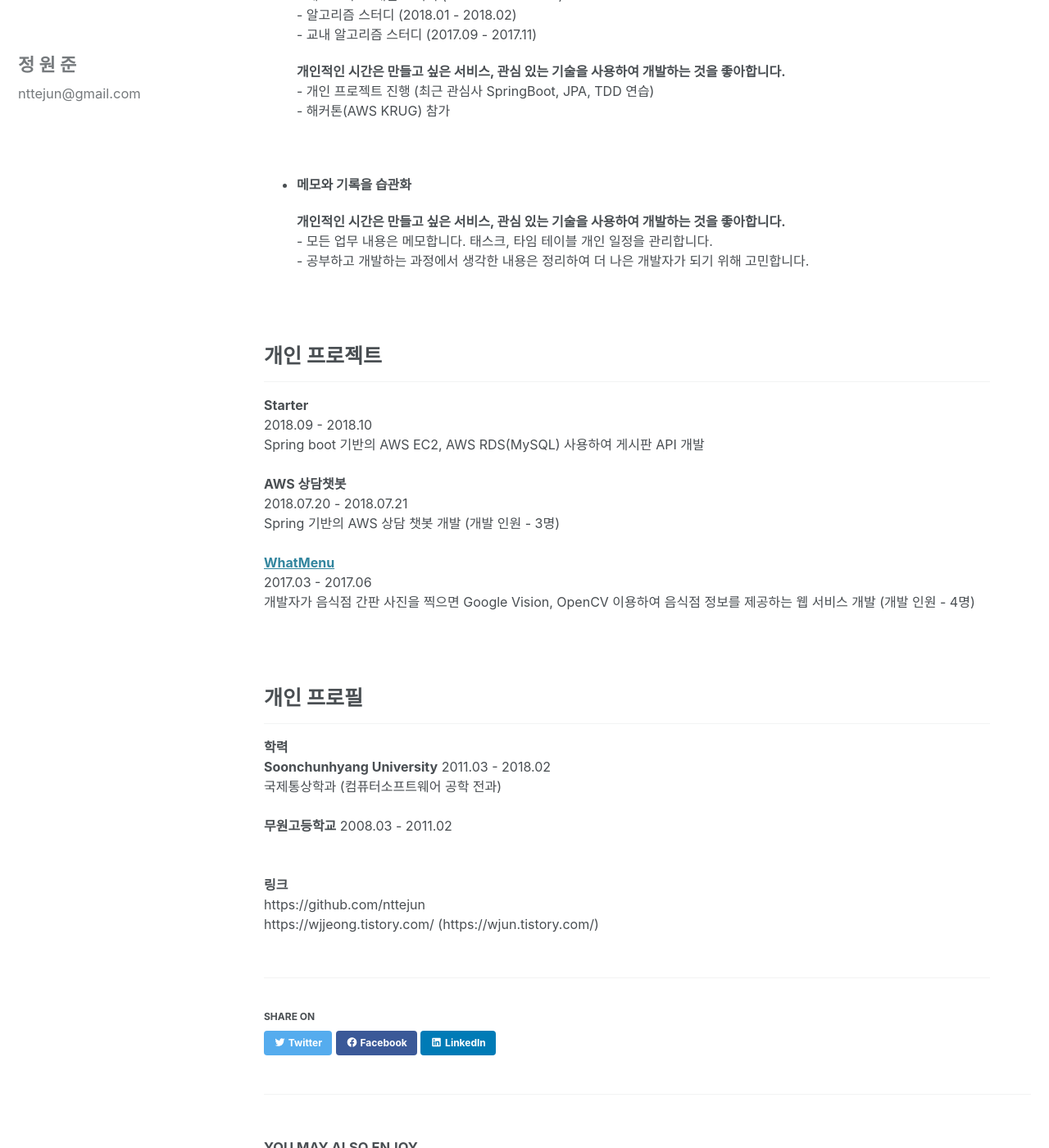
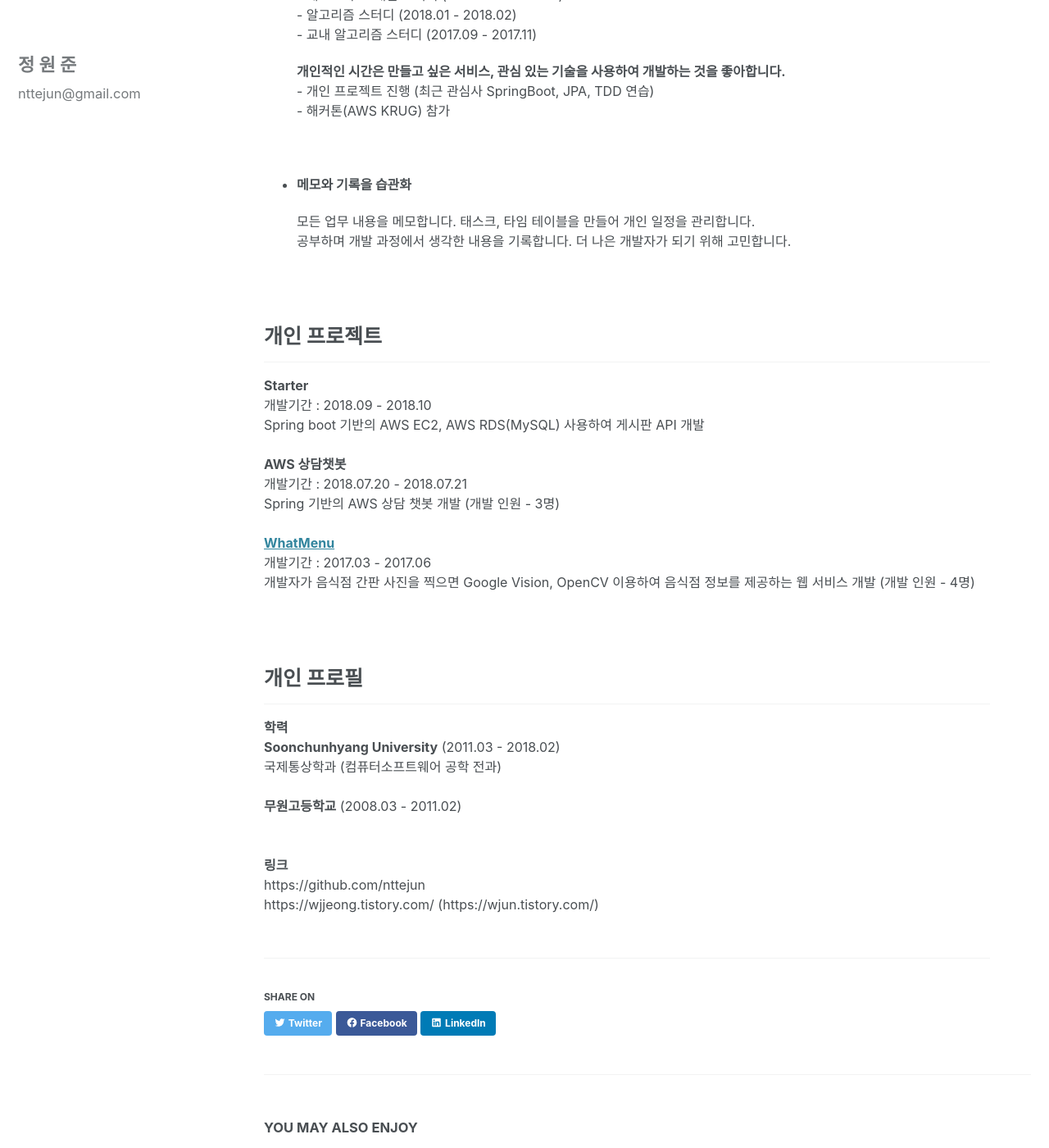
Before and after one commit to nttejun/nttejun.github.io, a Jekyll site: the page built from _posts/2019-04-28-portfolio.md, in a window 1280 px wide and 1400 px high, scrolled down 2825 px. Shown: the whole window at 82% size. Built offline with Jekyll 4.4.1, drawn with Linux system fonts in a browser that asks for light colours; cached includes are drawn as plain includes; nearby versions of some CDN libraries; some of the changed text lies outside the part shown.

Commit message:
Updated portfolio 20191003

```diff
--- a/_posts/2019-04-28-portfolio.md
+++ b/_posts/2019-04-28-portfolio.md
@@ -27,7 +27,7 @@ Software Engineer</h3>
     <p>
     <b>SpringBoot 기반 백엔드 유지보수</b><br>
     결제배치 모듈<br>
-        - 신용카드, 휴대폰 월 자동결제 대상과 결제해지 대상자가 구분되어 처리되도록 수정<br>
+        - 신용카드, 휴대폰 자동결제 및 자동결제 해지 기능 수정<br>
     백오피스 관리자 통계배치 모듈<br>
         - 일별 누적 통계항목 추가
     </p>
@@ -154,11 +154,9 @@ Software Engineer</h3>
 
 
 - <b>메모와 기록을 습관화</b><br>
-
     <p>
-        <b>개인적인 시간은 만들고 싶은 서비스, 관심 있는 기술을 사용하여 개발하는 것을 좋아합니다.</b><br>
-        - 모든 업무 내용은 메모합니다. 태스크, 타임 테이블 개인 일정을 관리합니다.<br>
-        - 공부하고 개발하는 과정에서 생각한 내용은 정리하여 더 나은 개발자가 되기 위해 고민합니다.
+        모든 업무 내용을 메모합니다. 태스크, 타임 테이블을 만들어 개인 일정을 관리합니다.<br>
+        공부하며 개발 과정에서 생각한 내용을 기록합니다. 더 나은 개발자가 되기 위해 고민합니다.
     </p>
 
 <br>
@@ -168,17 +166,17 @@ Software Engineer</h3>
 ---
 
 <b>Starter</b><br>
-2018.09 - 2018.10<br>
+개발기간 : 2018.09 - 2018.10<br>
 Spring boot 기반의 AWS EC2, AWS RDS(MySQL) 사용하여 게시판 API 개발
 <br>
 <br>
 <b>AWS 상담챗봇</b><br>
-2018.07.20 - 2018.07.21<br>
+개발기간 : 2018.07.20 - 2018.07.21<br>
 Spring 기반의 AWS 상담 챗봇 개발 (개발 인원 - 3명)
 <br>
 <br>
 <b>[WhatMenu](https://youtu.be/eAeVGDenO10)</b><br>
-2017.03 - 2017.06<br>
+개발기간 : 2017.03 - 2017.06<br>
 개발자가 음식점 간판 사진을 찍으면 Google Vision, OpenCV 이용하여 음식점 정보를 제공하는 웹 서비스 개발 (개발 인원 - 4명)
 
 <br>
@@ -188,10 +186,10 @@ Spring 기반의 AWS 상담 챗봇 개발 (개발 인원 - 3명)
 ---
 
 <b>학력</b><br>
-<b>Soonchunhyang University</b> 2011.03 - 2018.02<br>
+<b>Soonchunhyang University</b> (2011.03 - 2018.02)<br>
 국제통상학과 (컴퓨터소프트웨어 공학 전과)<br>
 <br>
-<b>무원고등학교</b> 2008.03 - 2011.02<br>
+<b>무원고등학교</b> (2008.03 - 2011.02)<br>
 <br>
 <br>
 <b>링크</b><br>
```
